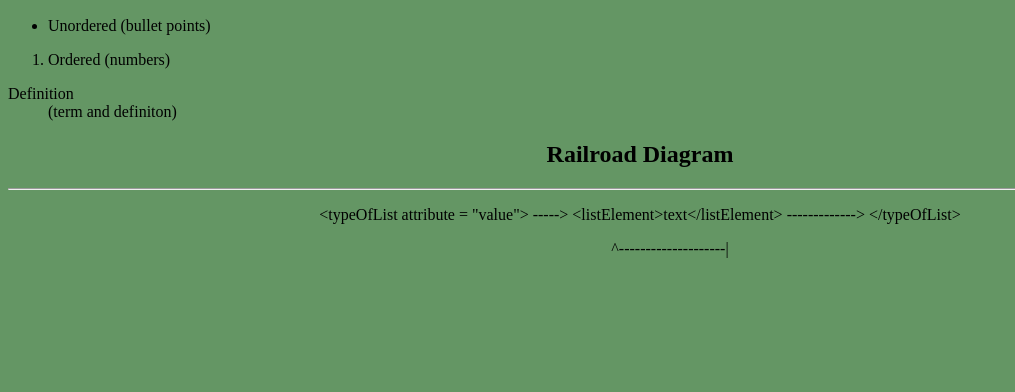
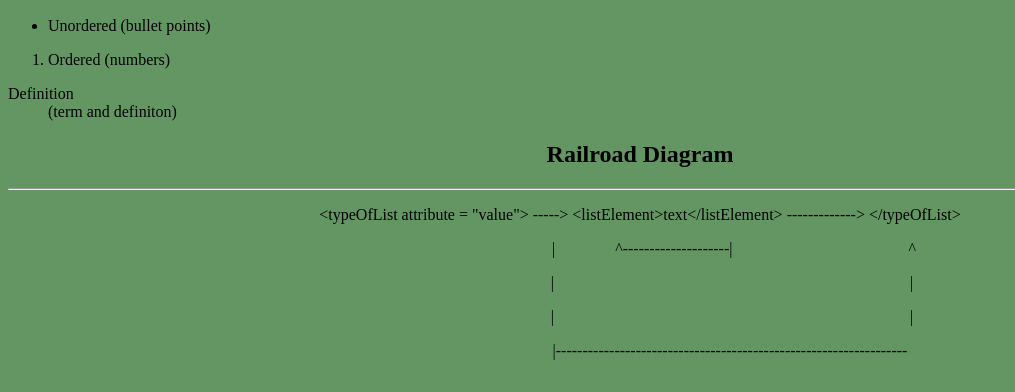
Before and after one commit to jakeburns/HtmlRailroad, a plain HTML site: page index.html in a window 1280 px wide. Shown: the part 110-502 px from the top of the page, without its empty margins (0-1015 px from the left). Drawn offline with Linux system fonts and the light colour scheme.

Commit message:
Update index.html

```diff
--- a/index.html
+++ b/index.html
@@ -17,10 +17,15 @@
 
 <h2 align="middle">Railroad Diagram</h2>
 <hr>
+<div id="Diagram">
+<p align="middle">&lt;typeOfList attribute = "value"&gt; -----> &lt;listElement&gt;text&lt;/listElement&gt; -------------> &lt;/typeOfList&gt;</p>
+<p align="middle">&nbsp;&nbsp;&nbsp;&nbsp;&nbsp;&nbsp;&nbsp;&nbsp;&nbsp;&nbsp;&nbsp;&nbsp;&nbsp;&nbsp;&nbsp;&nbsp;&nbsp;&nbsp;&nbsp;&nbsp;&nbsp;&nbsp;&nbsp;&nbsp;&nbsp;&nbsp;&nbsp;&nbsp;&nbsp;&nbsp;&nbsp;&nbsp;&nbsp;&nbsp;&nbsp;&nbsp;&nbsp;&nbsp;&nbsp;&nbsp;&nbsp;&nbsp;&nbsp;&nbsp;&nbsp;&nbsp;&nbsp;&nbsp;&nbsp;&nbsp;&nbsp;&nbsp;&nbsp;&nbsp;&nbsp;&nbsp;&nbsp;&nbsp;&nbsp;&nbsp;&nbsp;&nbsp;&nbsp;&nbsp;&nbsp;&nbsp;&nbsp;&nbsp;&nbsp;&nbsp;&nbsp;&nbsp;&nbsp;&nbsp;&nbsp;&nbsp;&nbsp;&nbsp;&nbsp;&nbsp;&nbsp;&nbsp;&nbsp;|&nbsp;&nbsp;&nbsp;&nbsp;&nbsp;&nbsp;&nbsp;&nbsp;&nbsp;&nbsp;&nbsp;&nbsp;&nbsp;&nbsp;&nbsp;^--------------------|&nbsp;&nbsp;&nbsp;&nbsp;&nbsp;&nbsp;&nbsp;&nbsp;&nbsp;&nbsp;&nbsp;&nbsp;&nbsp;&nbsp;&nbsp;&nbsp;&nbsp;&nbsp;&nbsp;&nbsp;&nbsp;&nbsp;&nbsp;&nbsp;&nbsp;&nbsp;&nbsp;&nbsp;&nbsp;&nbsp;&nbsp;&nbsp;&nbsp;&nbsp;&nbsp;&nbsp;&nbsp;&nbsp;&nbsp;&nbsp;&nbsp;&nbsp;&nbsp;&nbsp;^&nbsp;&nbsp;&nbsp;&nbsp;&nbsp;&nbsp;&nbsp;&nbsp;&nbsp;&nbsp;&nbsp;&nbsp;&nbsp;&nbsp;&nbsp;&nbsp;&nbsp;&nbsp;&nbsp;&nbsp;&nbsp;&nbsp;&nbsp;&nbsp;&nbsp;&nbsp;&nbsp;&nbsp;&nbsp;&nbsp;&nbsp;&nbsp;&nbsp;&nbsp;&nbsp;&nbsp;</p>
+<p></p>
+<p align="middle">&nbsp;&nbsp;&nbsp;&nbsp;&nbsp;&nbsp;&nbsp;&nbsp;&nbsp;&nbsp;&nbsp;&nbsp;&nbsp;&nbsp;&nbsp;&nbsp;&nbsp;&nbsp;&nbsp;&nbsp;&nbsp;&nbsp;&nbsp;&nbsp;&nbsp;&nbsp;&nbsp;&nbsp;&nbsp;&nbsp;&nbsp;&nbsp;&nbsp;&nbsp;&nbsp;&nbsp;&nbsp;&nbsp;&nbsp;&nbsp;&nbsp;&nbsp;&nbsp;&nbsp;&nbsp;&nbsp;&nbsp;&nbsp;&nbsp;&nbsp;&nbsp;&nbsp;&nbsp;&nbsp;&nbsp;&nbsp;&nbsp;&nbsp;|&nbsp;&nbsp;&nbsp;&nbsp;&nbsp;&nbsp;&nbsp;&nbsp;&nbsp;&nbsp;&nbsp;&nbsp;&nbsp;&nbsp;&nbsp;&nbsp;&nbsp;&nbsp;&nbsp;&nbsp;&nbsp;&nbsp;&nbsp;&nbsp;&nbsp;&nbsp;&nbsp;&nbsp;&nbsp;&nbsp;&nbsp;&nbsp;&nbsp;&nbsp;&nbsp;&nbsp;&nbsp;&nbsp;&nbsp;&nbsp;&nbsp;&nbsp;&nbsp;&nbsp;&nbsp;&nbsp;&nbsp;&nbsp;&nbsp;&nbsp;&nbsp;&nbsp;&nbsp;&nbsp;&nbsp;&nbsp;&nbsp;&nbsp;&nbsp;&nbsp;&nbsp;&nbsp;&nbsp;&nbsp;&nbsp;&nbsp;&nbsp;&nbsp;&nbsp;&nbsp;&nbsp;&nbsp;&nbsp;&nbsp;&nbsp;&nbsp;&nbsp;&nbsp;&nbsp;&nbsp;&nbsp;&nbsp;&nbsp;&nbsp;&nbsp;&nbsp;&nbsp;&nbsp;&nbsp;|&nbsp;&nbsp;&nbsp;&nbsp;&nbsp;&nbsp;&nbsp;&nbsp;&nbsp;&nbsp;&nbsp;&nbsp;</p>
+<p align="middle">&nbsp;&nbsp;&nbsp;&nbsp;&nbsp;&nbsp;&nbsp;&nbsp;&nbsp;&nbsp;&nbsp;&nbsp;&nbsp;&nbsp;&nbsp;&nbsp;&nbsp;&nbsp;&nbsp;&nbsp;&nbsp;&nbsp;&nbsp;&nbsp;&nbsp;&nbsp;&nbsp;&nbsp;&nbsp;&nbsp;&nbsp;&nbsp;&nbsp;&nbsp;&nbsp;&nbsp;&nbsp;&nbsp;&nbsp;&nbsp;&nbsp;&nbsp;&nbsp;&nbsp;&nbsp;&nbsp;&nbsp;&nbsp;&nbsp;&nbsp;&nbsp;&nbsp;&nbsp;&nbsp;&nbsp;&nbsp;&nbsp;&nbsp;|&nbsp;&nbsp;&nbsp;&nbsp;&nbsp;&nbsp;&nbsp;&nbsp;&nbsp;&nbsp;&nbsp;&nbsp;&nbsp;&nbsp;&nbsp;&nbsp;&nbsp;&nbsp;&nbsp;&nbsp;&nbsp;&nbsp;&nbsp;&nbsp;&nbsp;&nbsp;&nbsp;&nbsp;&nbsp;&nbsp;&nbsp;&nbsp;&nbsp;&nbsp;&nbsp;&nbsp;&nbsp;&nbsp;&nbsp;&nbsp;&nbsp;&nbsp;&nbsp;&nbsp;&nbsp;&nbsp;&nbsp;&nbsp;&nbsp;&nbsp;&nbsp;&nbsp;&nbsp;&nbsp;&nbsp;&nbsp;&nbsp;&nbsp;&nbsp;&nbsp;&nbsp;&nbsp;&nbsp;&nbsp;&nbsp;&nbsp;&nbsp;&nbsp;&nbsp;&nbsp;&nbsp;&nbsp;&nbsp;&nbsp;&nbsp;&nbsp;&nbsp;&nbsp;&nbsp;&nbsp;&nbsp;&nbsp;&nbsp;&nbsp;&nbsp;&nbsp;&nbsp;&nbsp;&nbsp;|&nbsp;&nbsp;&nbsp;&nbsp;&nbsp;&nbsp;&nbsp;&nbsp;&nbsp;&nbsp;&nbsp;&nbsp;</p>
+<p align="middle">&nbsp;&nbsp;&nbsp;&nbsp;&nbsp;&nbsp;&nbsp;&nbsp;&nbsp;&nbsp;&nbsp;&nbsp;&nbsp;&nbsp;&nbsp;&nbsp;&nbsp;&nbsp;&nbsp;&nbsp;&nbsp;&nbsp;&nbsp;&nbsp;&nbsp;&nbsp;&nbsp;&nbsp;&nbsp;&nbsp;&nbsp;&nbsp;&nbsp;&nbsp;&nbsp;&nbsp;&nbsp;&nbsp;&nbsp;&nbsp;&nbsp;&nbsp;&nbsp;&nbsp;&nbsp;&nbsp;&nbsp;&nbsp;&nbsp;&nbsp;&nbsp;&nbsp;&nbsp;&nbsp;&nbsp;&nbsp;&nbsp;&nbsp;&nbsp;&nbsp;&nbsp;&nbsp;&nbsp;&nbsp;&nbsp;&nbsp;&nbsp;&nbsp;&nbsp;&nbsp;&nbsp;&nbsp;&nbsp;&nbsp;&nbsp;&nbsp;&nbsp;&nbsp;&nbsp;&nbsp;&nbsp;&nbsp;&nbsp;&nbsp;&nbsp;&nbsp;&nbsp;&nbsp;&nbsp;|------------------------------------------------------------------&nbsp;&nbsp;&nbsp;&nbsp;&nbsp;&nbsp;&nbsp;&nbsp;&nbsp;&nbsp;&nbsp;&nbsp;&nbsp;&nbsp;&nbsp;&nbsp;&nbsp;&nbsp;&nbsp;&nbsp;&nbsp;&nbsp;&nbsp;&nbsp;&nbsp;&nbsp;&nbsp;&nbsp;&nbsp;&nbsp;&nbsp;&nbsp;&nbsp;&nbsp;&nbsp;&nbsp;&nbsp;&nbsp;&nbsp;&nbsp;&nbsp;&nbsp;&nbsp;&nbsp; </p>
 
-<p align="middle">&lt;typeOfList attribute = "value"&gt; -----> &lt;listElement&gt;text&lt;/listElement&gt; -------------> &lt;/typeOfList&gt;</p>
-<p align="middle">&nbsp;&nbsp;&nbsp;&nbsp;&nbsp;&nbsp;&nbsp;&nbsp;&nbsp;&nbsp;&nbsp;&nbsp;&nbsp;&nbsp;&nbsp;^--------------------|</p>
-
+</div>
 
 </body>
 </html>
```
